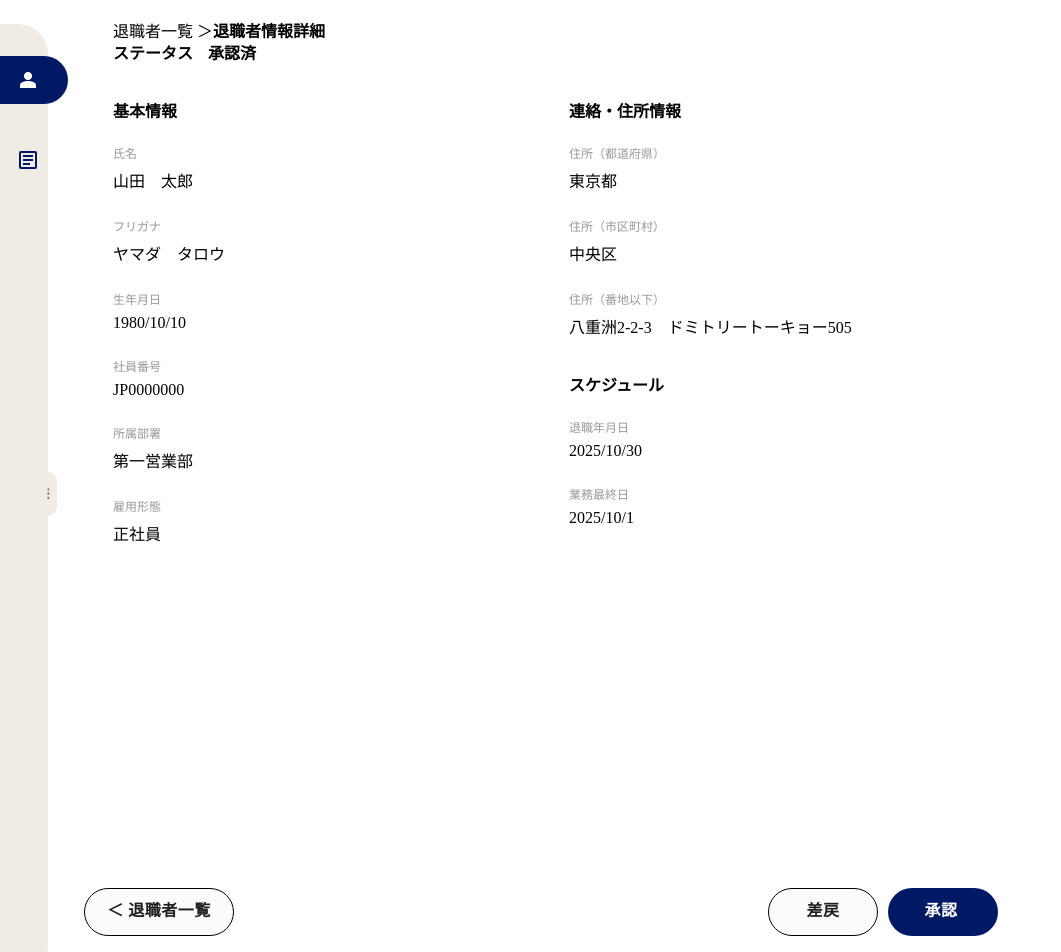
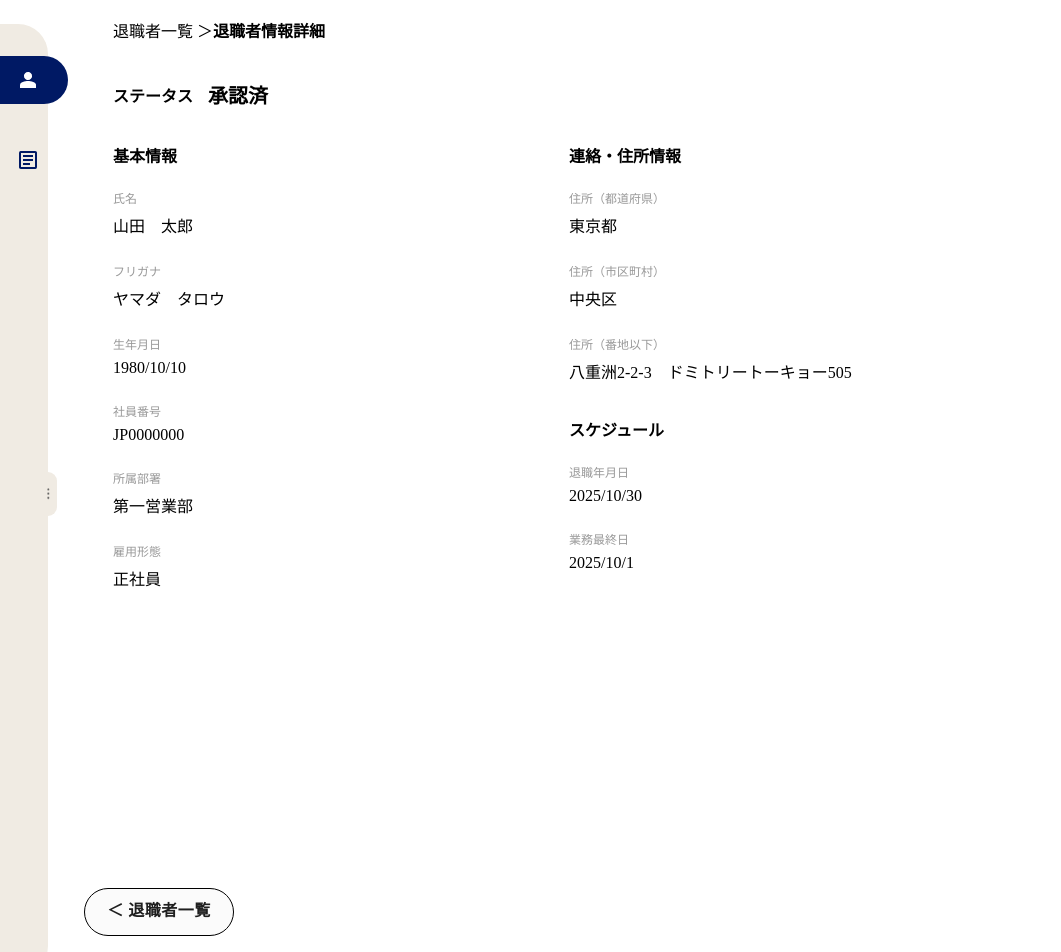
Before and after one commit to takyosh-1/taishoku-demo, a Flask app: page /view_page in a window 1280 px wide. Shown: the part 80-1032 px from the top of the page, without its empty margins (0-1061 px from the left). Run offline with Flask 3, Linux system fonts and the light colour scheme.

Commit message:
Increase spacing between breadcrumb and status sections, enlarge 承認済 font, and remove 差戻・承認 buttons
Co-Authored-By: takashi <takashiyoshida1635@gmail.com>

```diff
--- a/static/css/main_style.css
+++ b/static/css/main_style.css
@@ -92,6 +92,7 @@ html, body {
   display: flex;
   align-items: flex-start; /* 上揃え */
   margin: 0; /* マージンをリセット */
+  margin-bottom: 40px; /* 退職者一覧とステータスの間隔を広げる */
   padding: 0; /* パディングをリセット */
 }
 
@@ -138,7 +139,7 @@ html, body {
 
 .status-value {
   font-family: 'BIZ UDPGothic';
-  font-size: 16px;
+  font-size: 20px;
   font-weight: 700;
   color: #000000;
 }
--- a/templates/view_page.html
+++ b/templates/view_page.html
@@ -82,17 +82,6 @@
         </button>
     </div>
 
-    <div class="button-group">
-        <button class="button-secondly">
-            <div class="label">差戻</div>
-        </button>
-        <a href="/view_page">
-            <button class="button">
-            <div class="label">承認</div>
-            </button>
-        </a>
-    </div>
-
 <!-- <a class="button-group" href="/new_employee_aplication_status/updated">
     <button class="button" style="width: 150px;">
         <div class="label">確認・保存</div>
```
